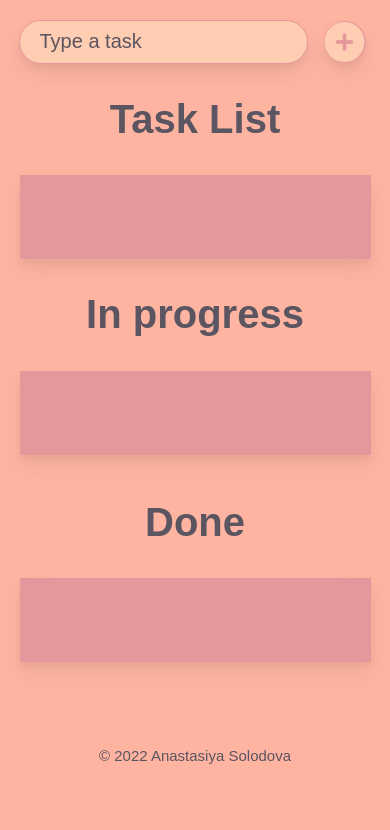
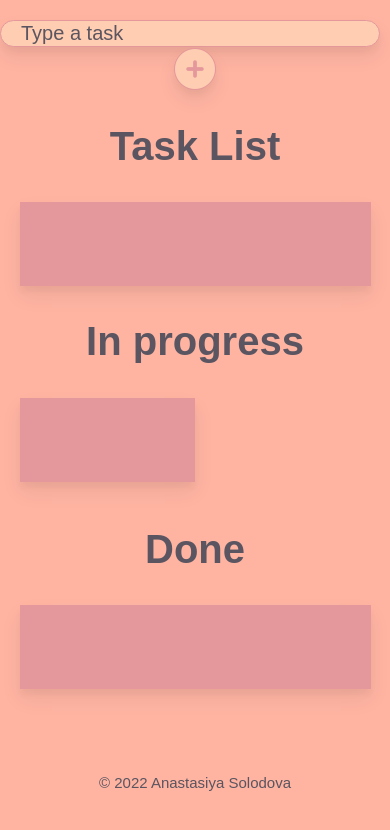
Before and after one commit to AnastasiyaSS/DnD-To-Do-list, a React (Create React App) app: page / in a window 390 px wide. Shown: the top 830 px of the page. Built offline with nearby package versions, Linux system fonts and the light colour scheme; a web font is replaced by a local one.

Commit message:
fixed css

```diff
--- a/src/App.css
+++ b/src/App.css
@@ -42,7 +42,7 @@ button {
   display: flex;
   color: #ffcdb2;
   background-color: #e5989b;
-  border-radius: 50px;
+  border-radius: 100%;
   border-style: solid;
   border-color: #e5989b;
   border-width: 1px;
@@ -94,7 +94,7 @@ li {
 li:hover {
   border-color: #6d6875;
   border-style: solid;
-  border-width: 1.5px;
+  border-width: 1px;
 }
 
 .fa-trash-can {
@@ -123,7 +123,7 @@ li:hover {
 .in-progress {
   display: flex;
   flex-flow: row wrap;
-  min-width: 45vw;
+  width: 45vw;
   min-height: 10vh;
 }
 
@@ -140,6 +140,10 @@ li:hover {
   }
   li:hover {
     border-style: none;
+  }
+  input {
+    max-width: 600px;
+    width: 500px;
   }
 }
 
```
